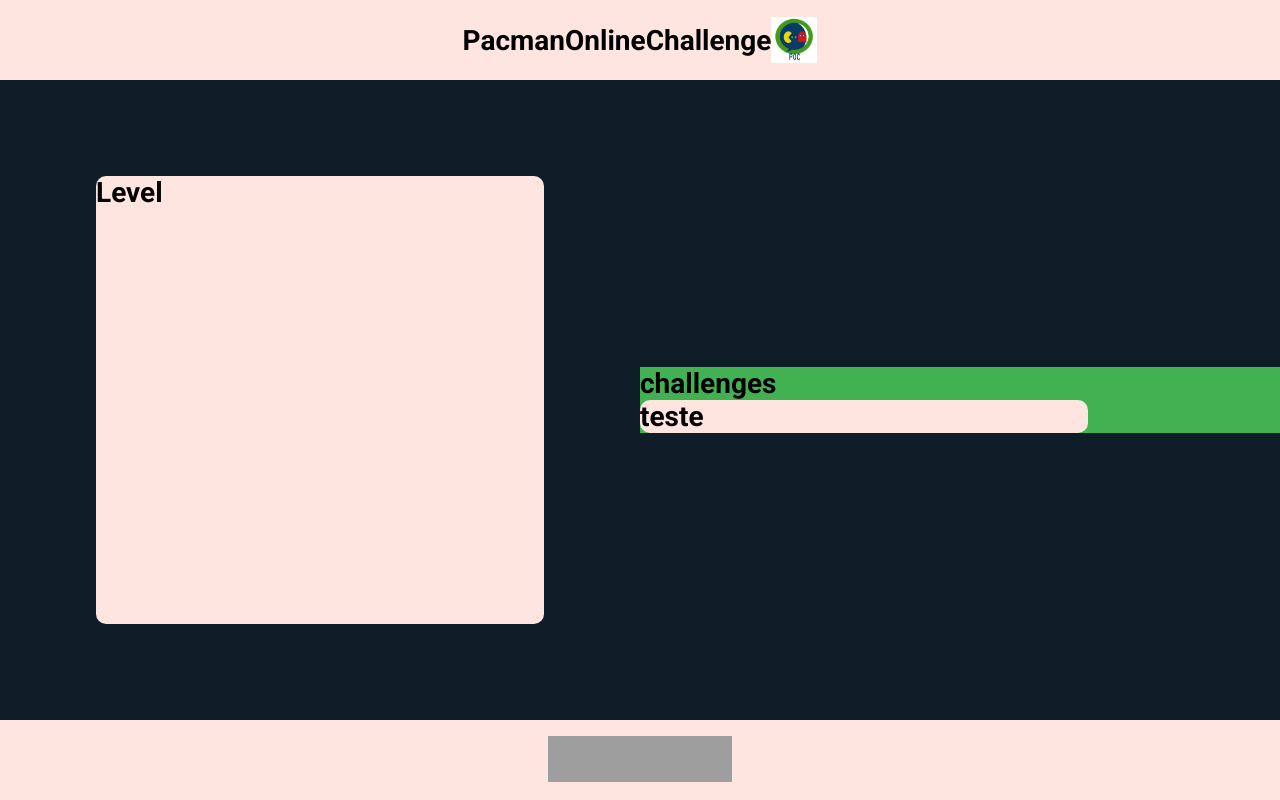
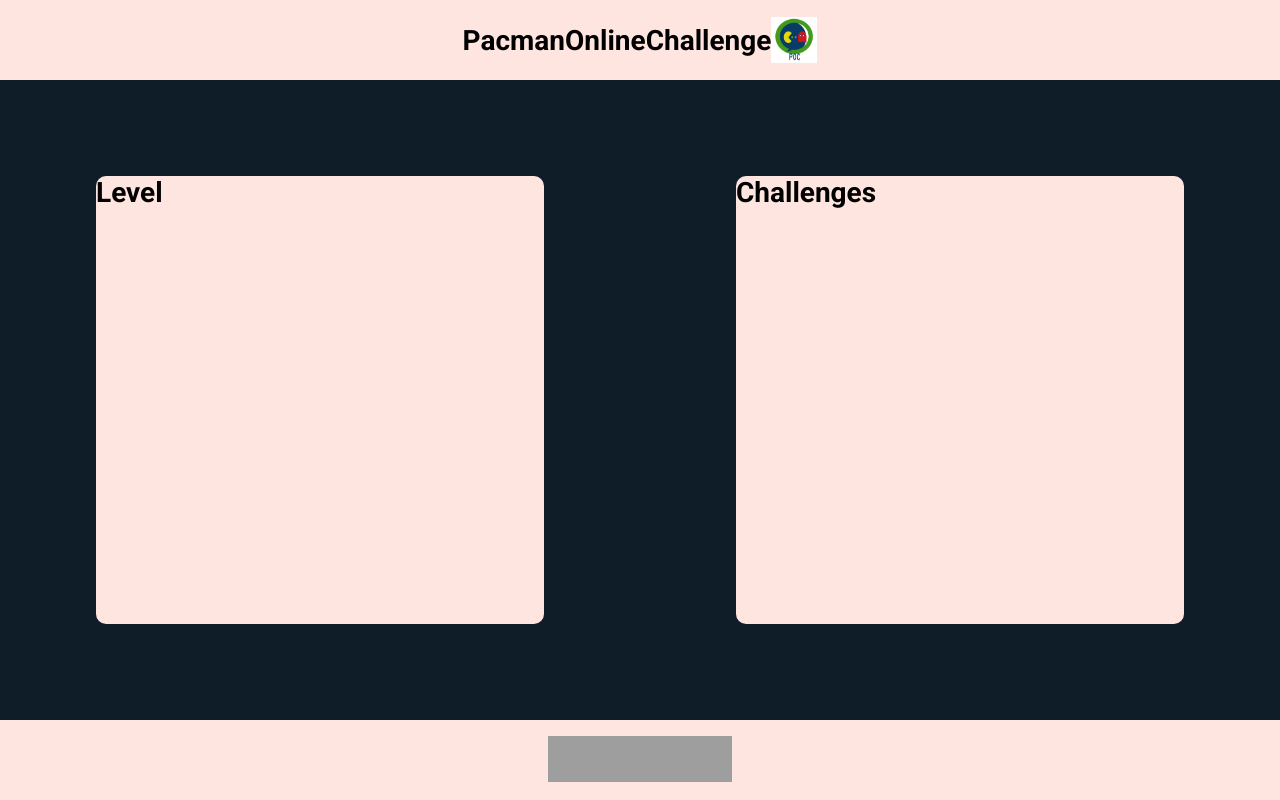
Before and after one commit to jdro10/ESTG-LDS-PacmanOnlineChallenge, a React (Create React App) app in the folder Frontend/fronted/: page / in a window 1280 px wide. Built offline with nearby package versions, Linux system fonts and the light colour scheme; grey boxes are pictures that could not be loaded.

Commit message:
start Challenges

```diff
--- a/Frontend/fronted/src/Main.css
+++ b/Frontend/fronted/src/Main.css
@@ -36,7 +36,12 @@
 
 .challenges-container {
   grid-area: challenges;
-  background-color: rgb(66, 177, 81);
+  background-color: #0f1d28;
+  width: 100%;
+  height: 100%;
+  display: flex;
+  align-items: center;
+  justify-content: center;
 }
 
 .caixa {
--- a/Frontend/fronted/src/Main.js
+++ b/Frontend/fronted/src/Main.js
@@ -19,9 +19,8 @@ export default function src() {
         </div>
       </div>
       <div className="challenges-container">
-        <h1>challenges </h1>
         <div className="caixa">
-          <h1>teste</h1>
+          <h1>Challenges</h1>
         </div>
       </div>
       <div className="footer-container">
```
